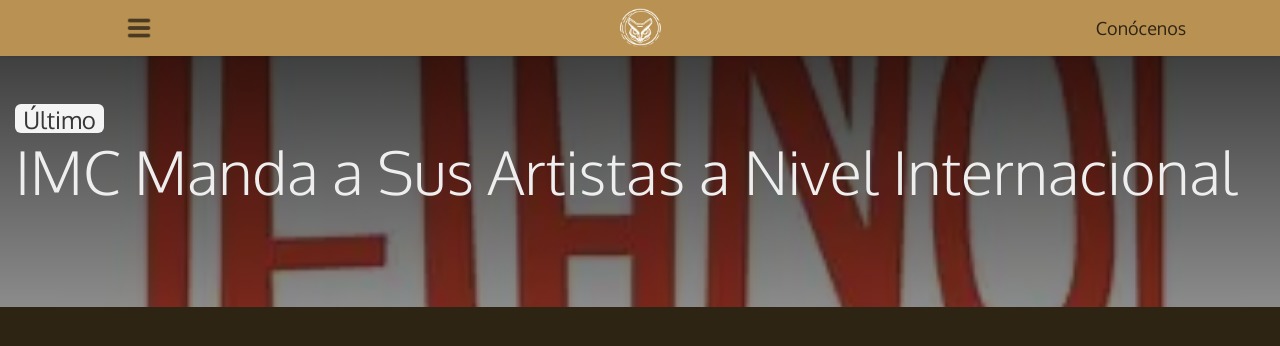
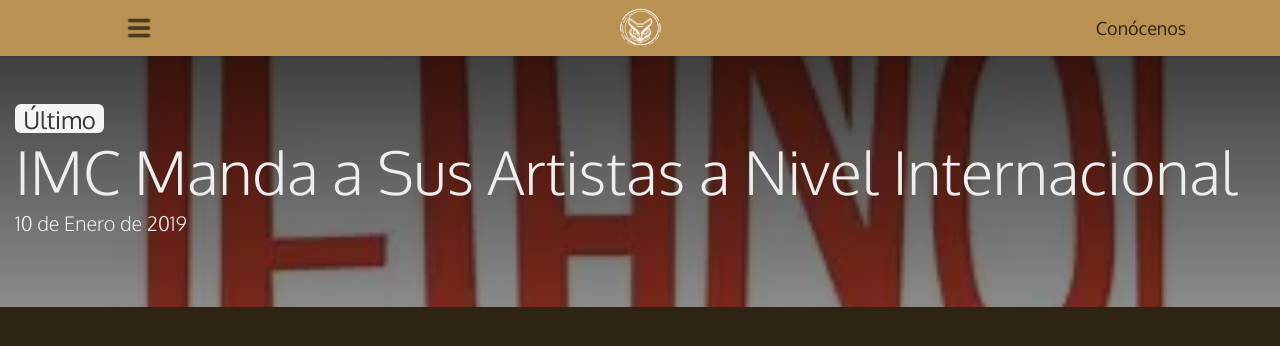
Before and after one commit to saulkurosaki/IZTAC-MUSIC-COMPANY, a Next.js app: page /blog in a window 1280 px wide. Shown: the top 346 px of the page. Built offline with nearby package versions, Linux system fonts and the light colour scheme.

Commit message:
feat(blog/Header): implement the title section date

```diff
--- a/components/blog/Header.tsx
+++ b/components/blog/Header.tsx
@@ -35,7 +35,7 @@ const Header = () => {
               <h1 className="text-6xl font-light mb-2">
                 IMC Manda a Sus Artistas a Nivel Internacional
               </h1>
-              {/* <h5 className="text-xl font-light">10 de Enero de 2019</h5> */}
+              <h5 className="text-xl font-light">10 de Enero de 2019</h5>
             </Link>
           </div>
         </div>
```
